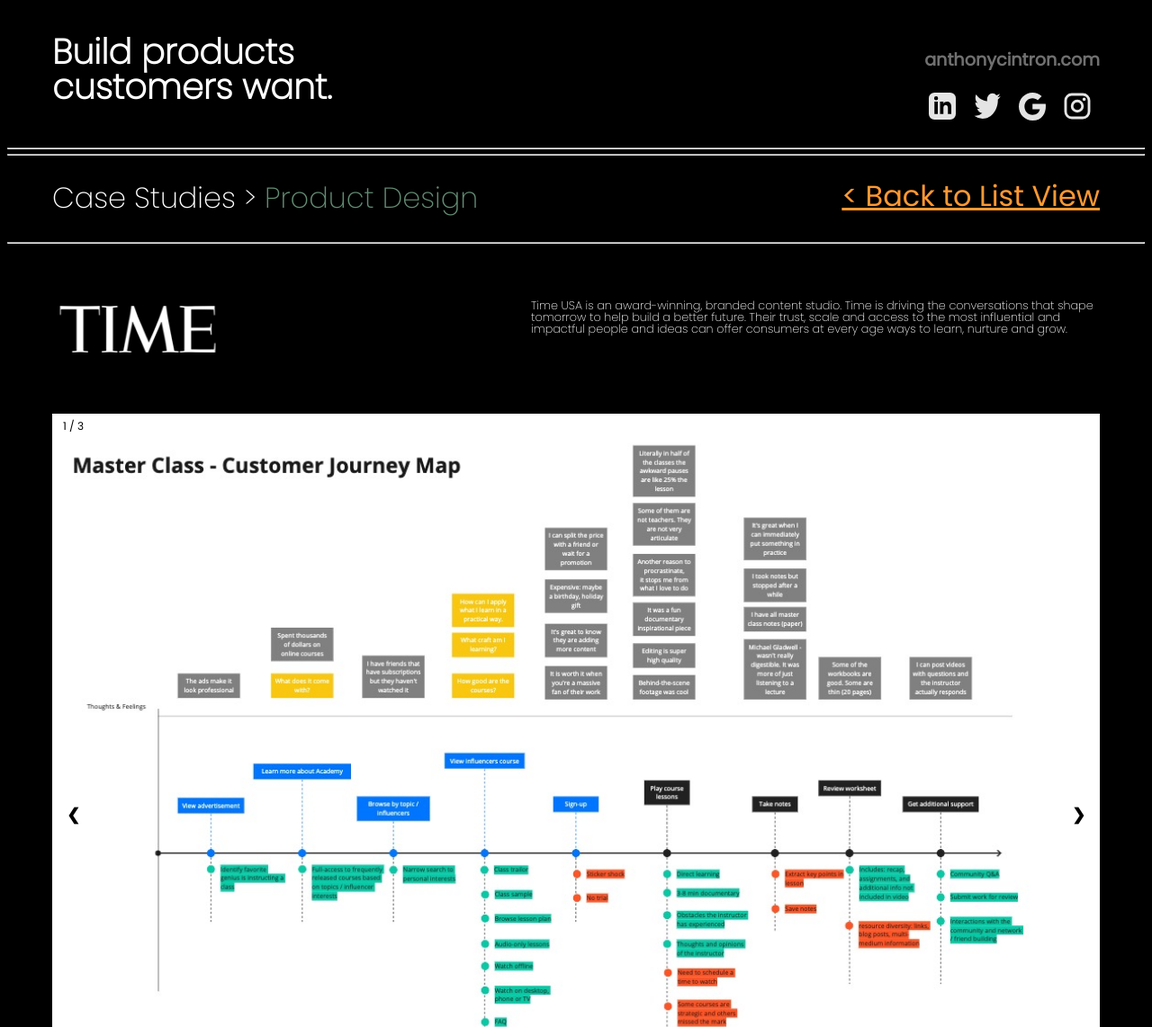
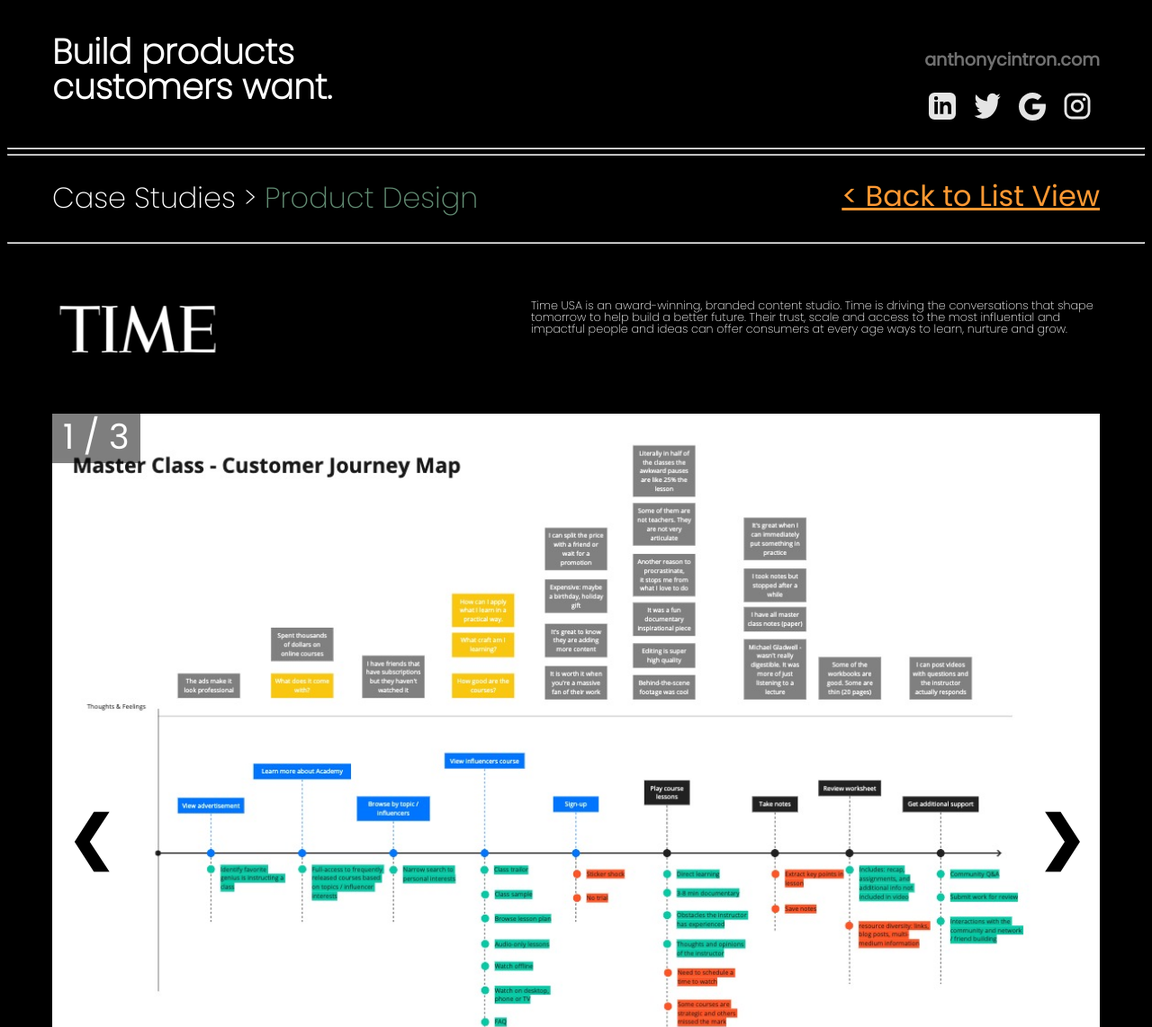
Before and after one commit to anthonycintron/anthonycintron.github.io, a plain HTML site: page portfolio/product-design/case-studies/detail.html in a window 1280 px wide. Shown: the top 1142 px of the page at 90% size. Drawn offline with Linux system fonts and the light colour scheme; files whose address does not match are found by name; a web font is replaced by a local one.

Commit message:
update slideshow controls

```diff
--- a/css/detail.css
+++ b/css/detail.css
@@ -76,7 +76,7 @@
   padding: 16px;
   color: #000000;
   font-weight: bold;
-  font-size: 18px;
+  font-size: 5vw;
   transition: 0.6s ease;
   border-radius: 0 3px 3px 0;
   user-select: none;
@@ -105,11 +105,13 @@
 
 /* Number text (1/3 etc) */
 .numbertext {
-  color: #000000;
-  font-size: 12px;
+  color: #ffffff;
+  font-size: 3vw;
   padding: 8px 12px;
   position: absolute;
-  top: 0;
+  background-color: #000000;
+  opacity: 50%;
+
 }
 
 /* The dots/bullets/indicators */
```
Also changed, not shown: images/Times-Low-fi-wire-frames.jpg (added).
